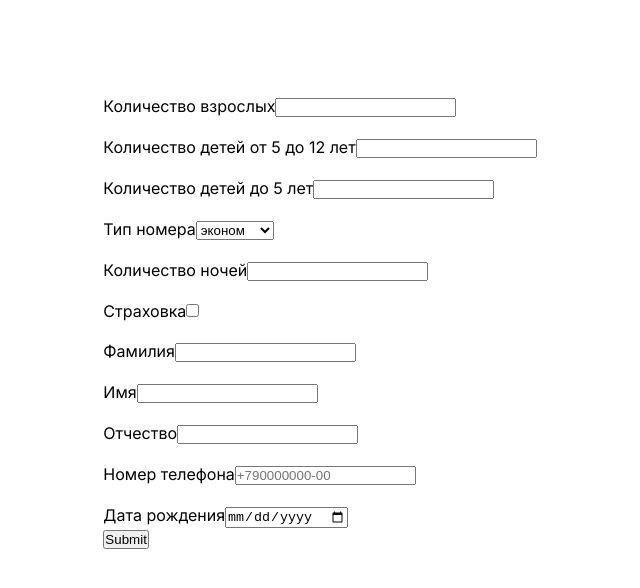
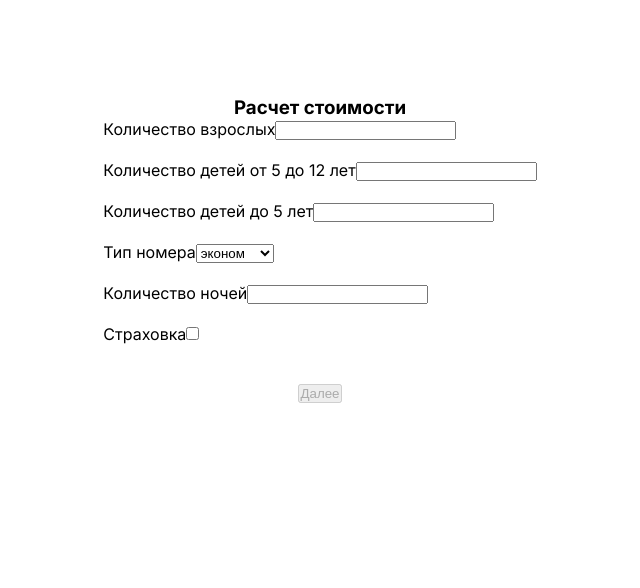
Before and after one commit to TGlubokaia/booking-app, a Next.js app: page / in a window 1280 px wide. Shown: the top 588 px of the page, without its empty margins (0-640 px from the left). Built offline with nearby package versions, Linux system fonts and the light colour scheme.

Commit message:
Добавляет реализацию формы из 2-х шагов

```diff
--- a/src/app/page.tsx
+++ b/src/app/page.tsx
@@ -1,30 +1,14 @@
 'use client';
-import { BookingForm } from '@/features/booking-form/booking-form';
+
+import BookingForm from '@/features/booking-form/booking-form';
 import styles from './page.module.css';
-import { FieldValues, FormProvider, useForm } from 'react-hook-form';
-import { yupResolver } from '@hookform/resolvers/yup';
-import { schema } from '@/features/booking-form/schema';
+import BookingStep from '@/components/modules/booking-step';
 
 export default function Home() {
-  const methods = useForm({ resolver: yupResolver(schema) });
-
-  const formSubmittedCallback = (formData: FieldValues) => {
-    // eslint-disable-next-line no-console
-    console.log('sumbit');
-    console.log(formData);
-  };
-
-  console.log(methods.formState.errors);
-
   return (
     <main className={styles.main}>
-      <FormProvider {...methods}>
-        <form onSubmit={methods.handleSubmit(formSubmittedCallback)}>
-          <BookingForm />
-          <br />
-          <button type="submit">Submit</button>
-        </form>
-      </FormProvider>
+      {/* <BookingForm /> */}
+      <BookingStep />
     </main>
   );
 }
--- /dev/null
+++ b/src/components/modules/booking-step.tsx
@@ -0,0 +1,84 @@
+import { useState } from 'react';
+import { useRouter } from 'next/navigation';
+import BookingForm from '@/features/booking-form/booking-form';
+import UserDetails from './steps/user-details';
+import PriceDetails from './steps/price-details';
+import Confirmation from './steps/confirmation';
+import { steps } from '@/core/utils/utils';
+import { StepInfoType, StepType } from '@/core/utils/types';
+
+function BookingStep() {
+  const [stepsInfo, setStepsInfo] = useState(steps);
+  const [activeStep, setActiveStep] = useState(0);
+  const [isLoading, setIsLoading] = useState(false);
+
+  const router = useRouter();
+
+  const activeStepInfo: StepInfoType = { ...stepsInfo[activeStep] };
+
+  const returnHandler = (step: StepType) => {
+    if (step) {
+      setActiveStep((step -= 1));
+    }
+    return;
+  };
+
+  const forwardHandler = (
+    step: StepType,
+    stepInfo: StepInfoType,
+    cb: () => void
+  ) => {
+    if (step == 2) {
+      cb();
+      return;
+    }
+    if (stepInfo.isCompleted) {
+      setActiveStep((step += 1));
+    }
+  };
+
+  const getStepComponent = (step: StepType) => {
+    switch (step) {
+      case 0:
+        return <PriceDetails info={stepsInfo} handleInfo={setStepsInfo} />;
+      case 1:
+        return <UserDetails info={stepsInfo} handleInfo={setStepsInfo} />;
+      case 2:
+        return <Confirmation />;
+      default:
+        return null;
+    }
+  };
+
+  const fetchData = async (e: MouseEvent) => {
+    e.preventDefault();
+    setIsLoading(true);
+    setTimeout(() => {
+      console.log('Data');
+      router.push('/success');
+      setIsLoading(false);
+    }, 2000);
+  };
+
+  return (
+    <>
+      <h3>{activeStepInfo.title}</h3>
+      <BookingForm>{getStepComponent(activeStep)}</BookingForm>
+      <br />
+      {!!activeStep && (
+        <button onClick={() => returnHandler(activeStep)}>Назад</button>
+      )}
+      <br />
+      <button
+        disabled={!activeStepInfo.isCompleted}
+        onClick={(e) =>
+          forwardHandler(activeStep, activeStepInfo, () => fetchData(e))
+        }
+      >
+        {activeStep == 2 ? 'Оплатить' : 'Далее'} {isLoading && 'isLoading'}
+      </button>
+    </>
+  );
+}
+
+export default BookingStep;
--- /dev/null
+++ b/src/components/modules/steps/confirmation.tsx
@@ -0,0 +1,28 @@
+import { useFormContext } from 'react-hook-form';
+
+function Confirmation() {
+  const { getValues } = useFormContext();
+  const data = getValues();
+
+  return (
+    <>
+      <p>
+        {data.lastName + ' ' + data.firstName}
+        {data.fatherName && ' ' + data.fatherName}
+      </p>
+      <p>{data.tel}</p>
+      <p>{'Номер ' + data.suit + ' на ' + data.nights + ' ночей'}</p>
+      <p>
+        {data.adults + ' взрослых'}
+        {data.middleChildhood &&
+          ', ' + data.middleChildhood + ' ребенка от 5 лет'}
+        {data.earlyChildhood &&
+          ', ' + data.earlyChildhood + ' ребенка младше 5 лет'}
+      </p>
+      {data.isInsured && <p>Страховка включена</p>}
+      <p>К оплате ...... </p>
+    </>
+  );
+}
+
+export default Confirmation;
--- /dev/null
+++ b/src/components/modules/steps/price-details.tsx
@@ -0,0 +1,52 @@
+import { useFormContext, useWatch } from 'react-hook-form';
+import { StateInfoType, SetInfoType } from '@/core/utils/types';
+import { priceFields } from '@/core/utils/utils';
+import useCompletedStep from '@/core/hooks/useCompletedStep';
+
+type Props = {
+  info: StateInfoType;
+  handleInfo: SetInfoType;
+};
+
+function PriceDetails(props: Props) {
+  const {
+    register,
+    formState: { errors },
+  } = useFormContext();
+  const updatedFields = useWatch({ name: priceFields });
+
+  useCompletedStep(updatedFields, errors, props.info, props.handleInfo, 0);
+
+  return (
+    <>
+      <label>Количество взрослых</label>
+      <input type="number" {...register('adults')} />
+      <br />
+      <br />
+      <label>Количество детей от 5 до 12 лет</label>
+      <input type="number" {...register('middleChildhood')} />
+      <br />
+      <br />
+      <label>Количество детей до 5 лет</label>
+      <input type="number" {...register('earlyChildhood')} />
+      <br />
+      <br />
+      <label>Тип номера</label>
+      <select {...register('suit')}>
+        <option value="эконом">эконом</option>
+        <option value="стандарт">стандарт</option>
+        <option value="люкс">люкс</option>
+      </select>
+      <br />
+      <br />
+      <label>Количество ночей</label>
+      <input type="number" {...register('nights')} />
+      <br />
+      <br />
+      <label>Страховка</label>
+      <input type="checkbox" {...register('isInsured')} />
+    </>
+  );
+}
+
+export default PriceDetails;
--- /dev/null
+++ b/src/components/modules/steps/user-details.tsx
@@ -0,0 +1,48 @@
+import { useFormContext, useWatch } from 'react-hook-form';
+import { StateInfoType, SetInfoType } from '@/core/utils/types';
+import { userFields } from '@/core/utils/utils';
+import useCompletedStep from '@/core/hooks/useCompletedStep';
+
+type Props = {
+  info: StateInfoType;
+  handleInfo: SetInfoType;
+};
+
+function UserDetails(props: Props) {
+  const {
+    register,
+    formState: { errors },
+  } = useFormContext();
+  const updatedFields = useWatch({ name: userFields });
+
+  useCompletedStep(updatedFields, errors, props.info, props.handleInfo, 1);
+
+  return (
+    <>
+      <label>Фамилия</label>
+      <input type="text" {...register('lastName')} />
+      <br />
+      <br />
+      <label>Имя</label>
+      <input type="text" {...register('firstName')} />
+      <br />
+      <br />
+      <label>Отчество</label>
+      <input type="text" {...register('fatherName')} />
+      <br />
+      <br />
+      <label>Номер телефона</label>
+      <input
+        type="tel"
+        {...register('tel')}
+        maxLength={13}
+        placeholder="+790000000-00"
+      />
+      <br />
+      <br />
+      <label>Дата рождения</label>
+      <input type="date" {...register('birthDate')} />
+    </>
+  );
+}
+export default UserDetails;
--- /dev/null
+++ b/src/core/hooks/useCompletedStep.ts
@@ -0,0 +1,33 @@
+import { InfoType, SetInfoType, StepType } from '../utils/types';
+import { useState, useEffect } from 'react';
+
+function useCompletedStep(
+  updates: string[] | number[],
+  errors: {},
+  state: InfoType,
+  handleState: SetInfoType,
+  step: StepType
+) {
+  const [isCompleted, setIsCompleted] = useState(false);
+
+  const isFilled = updates.every((el) => !!el);
+  const isValid = Object.keys(errors).length == 0;
+
+  useEffect(() => {
+    if (isFilled && isValid) {
+      setIsCompleted(true);
+    } else {
+      setIsCompleted(false);
+    }
+  }, [updates]);
+
+  useEffect(() => {
+    if (isCompleted) {
+      handleState({ ...state, [step]: { ...state[step], isCompleted: true } });
+    } else {
+      handleState({ ...state, [step]: { ...state[step], isCompleted: false } });
+    }
+  }, [isCompleted]);
+}
+
+export default useCompletedStep;
--- /dev/null
+++ b/src/core/utils/types.ts
@@ -0,0 +1,16 @@
+import { Dispatch, SetStateAction } from 'react';
+
+export type StepInfoType = {
+  title: string;
+  isCompleted: boolean;
+};
+
+export type InfoType = {
+  [key: number]: StepInfoType;
+};
+
+export type StateInfoType = SetStateAction<InfoType>;
+
+export type SetInfoType = Dispatch<StateInfoType>;
+
+export type StepType = number;
--- /dev/null
+++ b/src/core/utils/utils.ts
@@ -0,0 +1,21 @@
+import { InfoType } from './types';
+
+const userFields = ['lastName', 'firstName', 'tel', 'birthDate'];
+const priceFields = ['adults', 'nights'];
+
+const steps: InfoType = {
+  0: {
+    title: 'Расчет стоимости',
+    isCompleted: false,
+  },
+  1: {
+    title: 'Данные покупателя',
+    isCompleted: false,
+  },
+  2: {
+    title: 'Подтверждение заказа',
+    isCompleted: true,
+  },
+};
+
+export { userFields, priceFields, steps };
--- a/src/features/booking-form/booking-form.tsx
+++ b/src/features/booking-form/booking-form.tsx
@@ -1,62 +1,14 @@
-import { useFormContext } from 'react-hook-form';
+import { FormProvider, useForm } from 'react-hook-form';
+import { yupResolver } from '@hookform/resolvers/yup';
+import { schema } from '@/features/booking-form/schema';
 
-export function BookingForm() {
-  const { register } = useFormContext();
+export function BookingForm({ children }: { children: React.ReactNode }) {
+  const methods = useForm({ mode: 'onBlur', resolver: yupResolver(schema) });
 
   return (
-    <>
-      <label>Количество взрослых</label>
-      <input type="number" {...register('adults')} />
-      <br />
-      <br />
-      <label>Количество детей от 5 до 12 лет</label>
-      <input type="number" {...register('middleChildhood')} />
-      <br />
-      <br />
-      <label>Количество детей до 5 лет</label>
-      <input type="number" {...register('earlyChildhood')} />
-      <br />
-      <br />
-      <label>Тип номера</label>
-      <select {...register('suit')}>
-        <option value="эконом">эконом</option>
-        <option value="стандарт">стандарт</option>
-        <option value="люкс">люкс</option>
-      </select>
-      <br />
-      <br />
-      <label>Количество ночей</label>
-      <input type="number" {...register('nights')} />
-      <br />
-      <br />
-      <label>Страховка</label>
-      <input type="checkbox" {...register('isInsured')} />
-      <br />
-      <br />
-      <label>Фамилия</label>
-      <input type="text" {...register('lastName')} />
-      <br />
-      <br />
-      <label>Имя</label>
-      <input type="text" {...register('firstName')} />
-      <br />
-      <br />
-      <label>Отчество</label>
-      <input type="text" {...register('fatherName')} />
-      <br />
-      <br />
-      <label>Номер телефона</label>
-      <input
-        type="tel"
-        {...register('tel')}
-        maxLength={13}
-        placeholder="+790000000-00"
-      />
-      <br />
-      <br />
-      <label>Дата рождения</label>
-      <input type="date" {...register('birthDate')} />
-    </>
+    <FormProvider {...methods}>
+      <form>{children}</form>
+    </FormProvider>
   );
 }
 
```
Also changed, not shown: src/app/success/page.tsx (added, +9 -0 lines).
